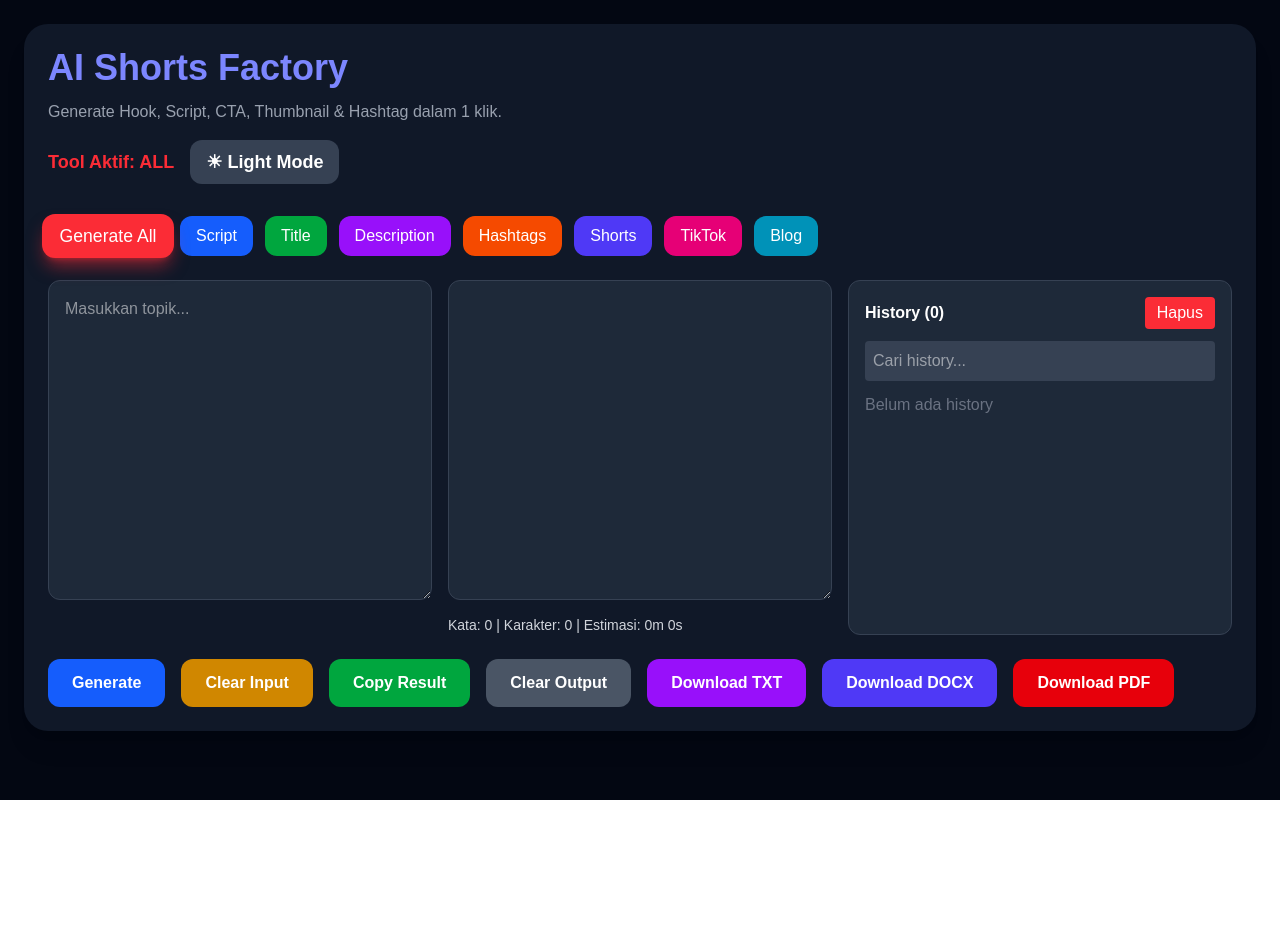
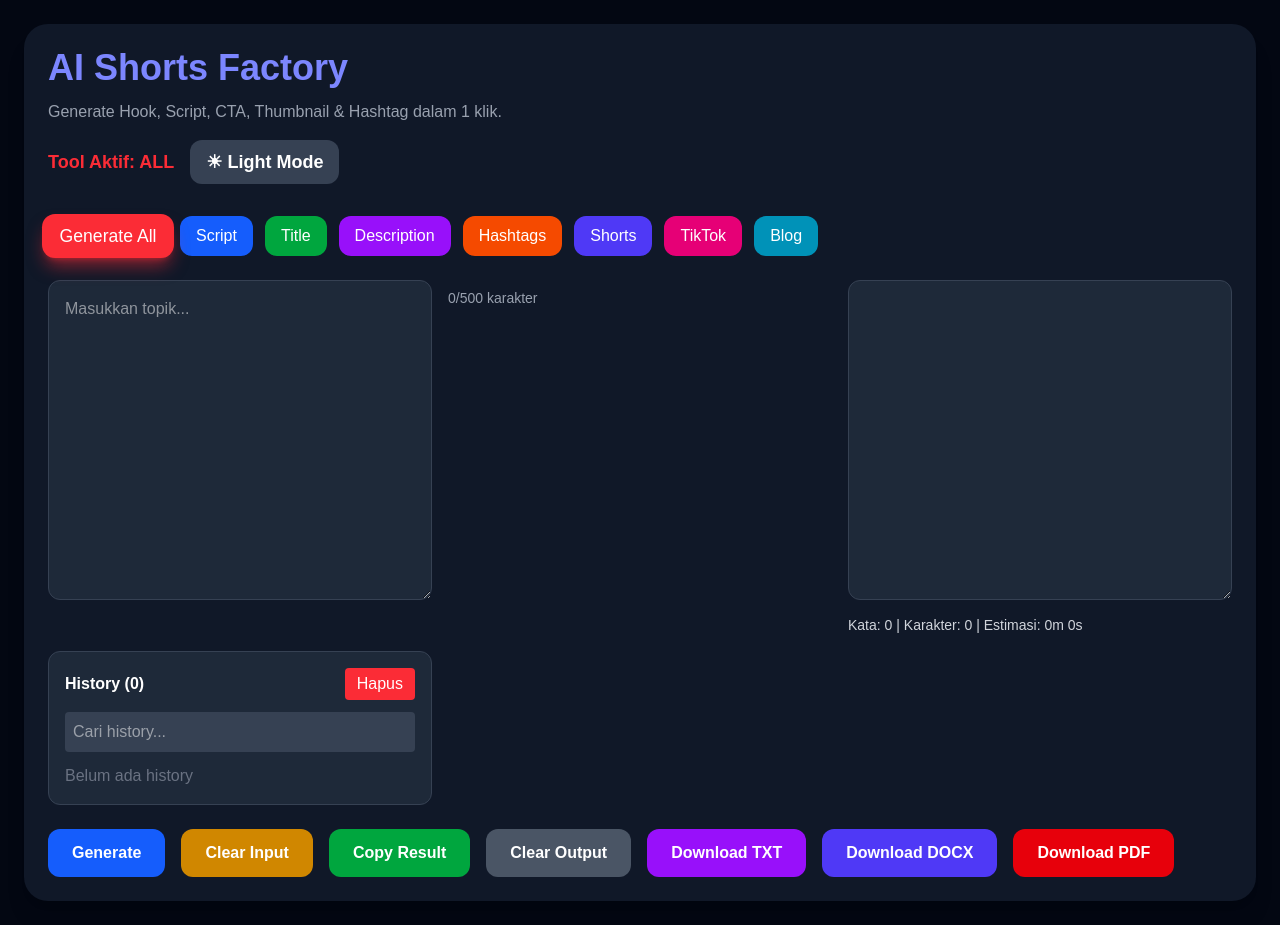
Before and after one commit to CekBiayaID/Ai-Shorts-Factory, a Next.js app: page / in a window 1280 px wide. Before the commit the page ends 800 px from the top, so only its background shows below. Built offline with nearby package versions, Linux system fonts and the light colour scheme.

Commit message:
add character counter

```diff
--- a/app/page.tsx
+++ b/app/page.tsx
@@ -384,6 +384,17 @@
     : 'w-full h-[320px] border-2 border-gray-300 rounded-xl p-4 text-black'
 }
           />
+
+<div
+  className={
+    darkMode
+      ? 'text-gray-400 text-sm mt-2'
+      : 'text-gray-600 text-sm mt-2'
+  }
+>
+  {input.length}/500 karakter
+</div>
+
           <div>
         {loading ? (
   <div className="w-full h-[320px] flex items-center justify-center">
```
